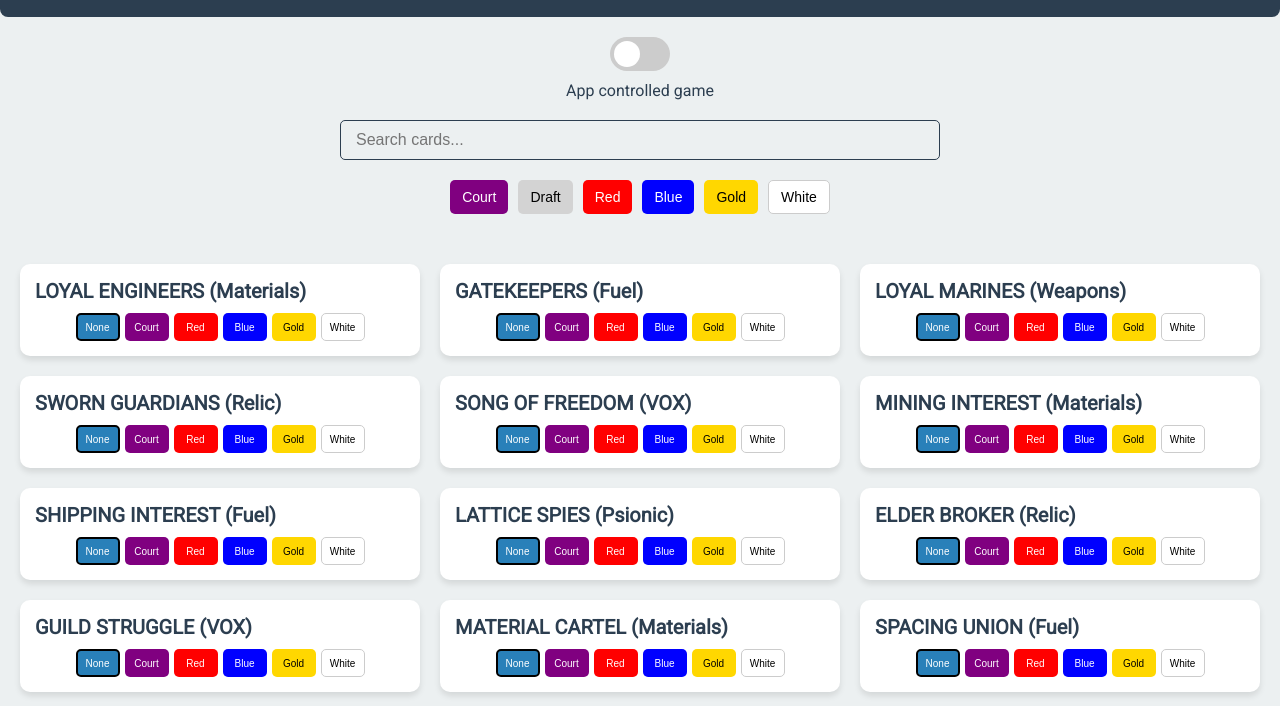
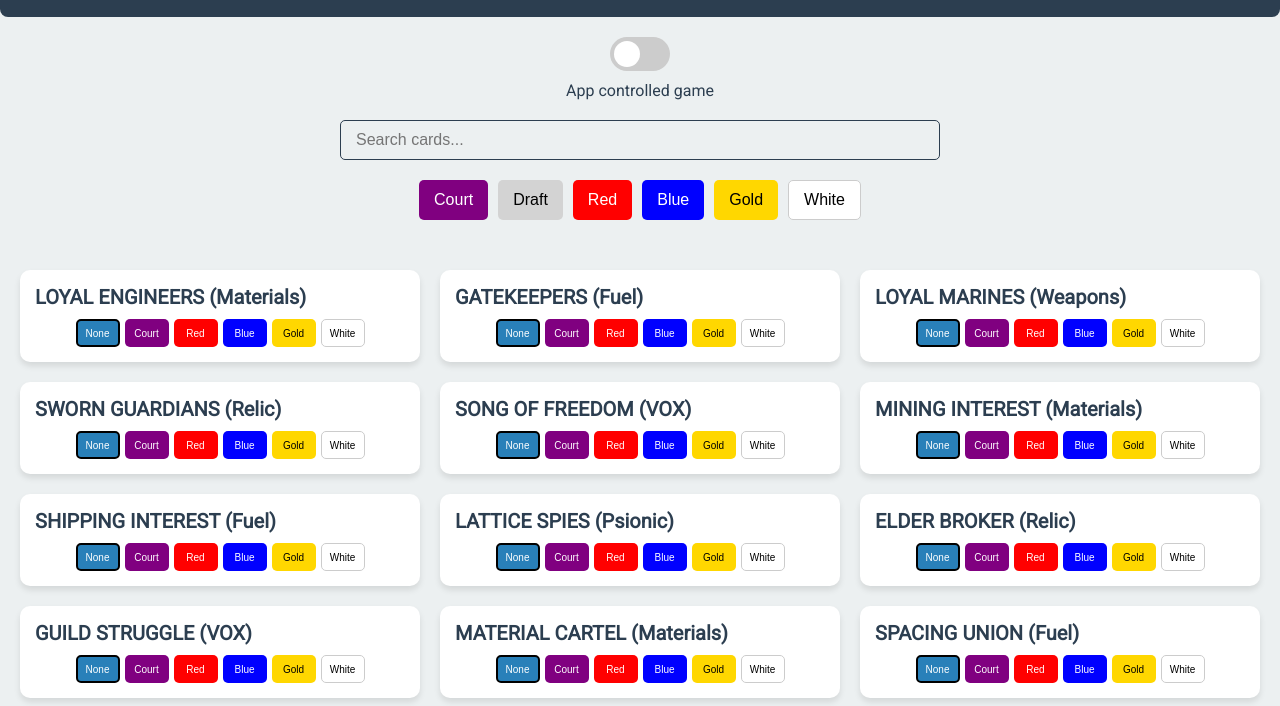
Before and after one commit to R13B0T/Arcs-card-tracker-testing, a plain HTML site: page index.html in a window 1280 px wide. Shown: the part 94-800 px from the top of the page. Drawn offline with Linux system fonts and the light colour scheme.

Commit message:
Update styles.css

```diff
--- a/styles.css
+++ b/styles.css
@@ -1,4 +1,3 @@
-
 /* Apply box-sizing globally */
 *, *::before, *::after {
     box-sizing: border-box;
@@ -253,12 +252,19 @@ input:checked + .slider:before {
 }
 
 .filter-button {
-    padding: 8px 12px;
+    padding: 10px 15px;
+    background-color: var(--button-background); /* Same style as nav-button */
+    color: var(--button-color);
     border: none;
     border-radius: 5px;
     cursor: pointer;
-    font-size: 14px;
-    transition: background-color 0.3s, color 0.3s;
+    font-size: 16px;
+    transition: background-color 0.3s;
+}
+
+.filter-button:hover,
+.filter-button.active {
+    background-color: var(--active-button-background);
 }
 
 /* Specific Filter Button Colors */
@@ -351,7 +357,7 @@ input:checked + .slider:before {
 /* Card List */
 .card-list {
     display: grid;
-    grid-template-columns: repeat(auto-fit, minmax(320px, 1fr));
+    grid-template-columns: repeat(auto-fit, minmax(320px, 1fr)); /* Increased min-width to 320px */
     gap: 20px;
     padding: 20px;
 }
```
